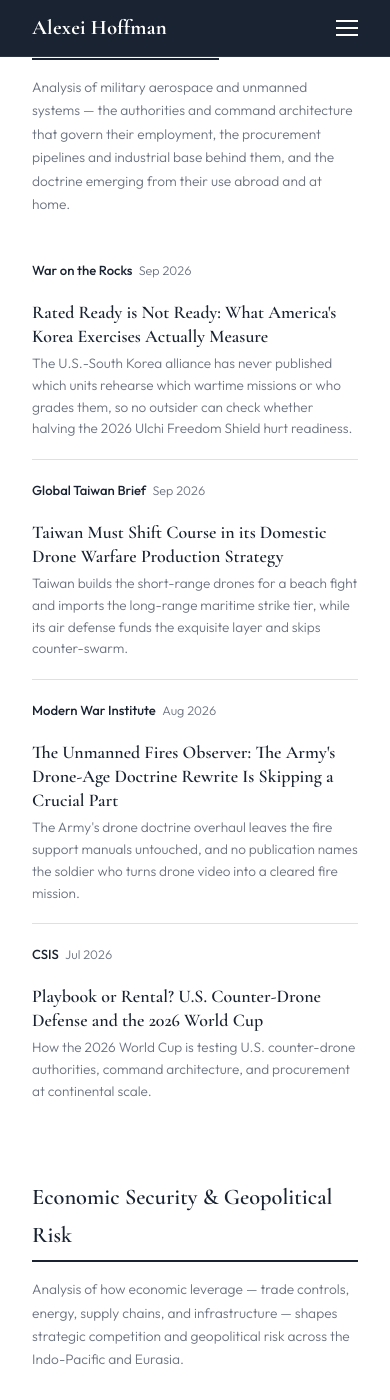
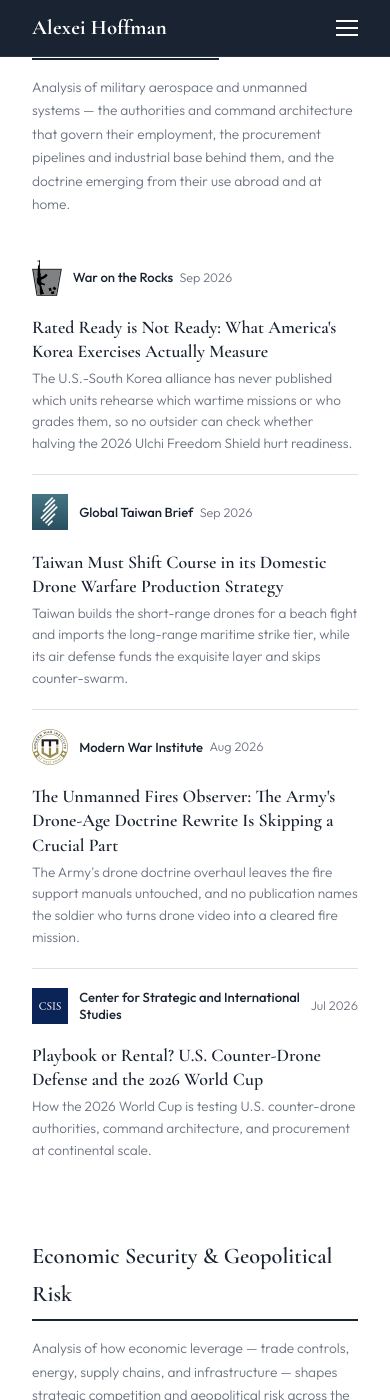
Before and after one commit to a-novi13-byte/a-novi13-byte.github.io, a Jekyll site: the page built from writing.html, in a window 390 px wide and 1400 px high, scrolled down 288 px. Built offline with Jekyll 4.4.1, drawn with Linux system fonts in a browser that asks for light colours; some of the changed text lies outside the part shown.

Commit message:
Update writing.html

```diff
--- a/writing.html
+++ b/writing.html
@@ -3,6 +3,59 @@ layout: default
 title: Policy Writing
 permalink: /writing/
 ---
+
+<style>
+  /* ---- OUTLET LOGOS ---------------------------------------------------------
+     Page-level, same pattern as the hero styles in index.md.
+     Block logos live in /assets/Logos/, trimmed to the edge of the artwork.
+     Item logos: 48px tall at the top of the 140px meta column, above the
+     outlet name. Tiles, seals, and stacked marks keep their own shapes.
+     Section logos (ISD, ISW): each sits in the same 80 x 60px slot, so the
+     two share one center line. From 1280px up the slot hangs left of the
+     heading; below that it stacks above the heading text, where the margin
+     runs out.
+     Phones: item logos lead the outlet-and-date row, and long outlet names
+     wrap beside the logo instead of dropping to their own line. */
+  .writing-meta .pub-logo {
+    height: 48px;
+    width: auto;
+    max-width: 120px;
+    object-fit: contain;
+    object-position: left bottom;
+    margin-bottom: 0.25rem;
+  }
+  .section-heading.has-logo { position: relative; }
+  .section-logo {
+    display: block;
+    width: 80px;
+    height: 60px;
+    object-fit: contain;
+    object-position: left bottom;
+    margin-bottom: 0.6rem;
+  }
+  @media (min-width: 1280px) {
+    .section-logo {
+      position: absolute;
+      right: 100%;
+      top: 50%;
+      transform: translateY(-50%);
+      margin: 0 1rem 0 0;
+      object-position: center;
+    }
+  }
+  @media (max-width: 768px) {
+    .writing-meta:has(.pub-logo) { flex-wrap: nowrap; }
+    .writing-meta .pub-logo {
+      flex-shrink: 0;
+      height: 36px;
+      margin: 0 0.3rem 0 0;
+    }
+    .writing-meta:has(.pub-logo) .writing-date {
+      flex-shrink: 0;
+      white-space: nowrap;
+    }
+  }
+</style>
 
 <div class="page-header">
   <div class="page-header-inner">
@@ -19,7 +72,7 @@ permalink: /writing/
   <div class="writing-list section-aero">
 
     <div class="writing-item">
-      <div class="writing-meta"><span class="pub-badge badge-wotr">War on the Rocks</span><span class="writing-date">Sep 2026</span></div>
+      <div class="writing-meta"><img class="pub-logo" src="{{ '/assets/Logos/logo-wotr.png' | relative_url }}" alt="" loading="lazy"><span class="pub-badge badge-wotr">War on the Rocks</span><span class="writing-date">Sep 2026</span></div>
       <div class="writing-content">
         <h3><a href="https://warontherocks.com/rated-ready-is-not-ready-what-americas-korea-exercises-actually-measure/" target="_blank" rel="noopener">Rated Ready is Not Ready: What America's Korea Exercises Actually Measure</a></h3>
         <p class="writing-blurb">The U.S.-South Korea alliance has never published which units rehearse which wartime missions or who grades them, so no outsider can check whether halving the 2026 Ulchi Freedom Shield hurt readiness.</p>
@@ -27,7 +80,7 @@ permalink: /writing/
     </div>
 
     <div class="writing-item">
-      <div class="writing-meta"><span class="pub-badge badge-gti">Global Taiwan Brief</span><span class="writing-date">Sep 2026</span></div>
+      <div class="writing-meta"><img class="pub-logo" src="{{ '/assets/Logos/logo-gti.png' | relative_url }}" alt="" loading="lazy"><span class="pub-badge badge-gti">Global Taiwan Brief</span><span class="writing-date">Sep 2026</span></div>
       <div class="writing-content">
         <h3><a href="https://globaltaiwan.org/2026/09/taiwan-shift-course-drone-production/" target="_blank" rel="noopener">Taiwan Must Shift Course in its Domestic Drone Warfare Production Strategy</a></h3>
         <p class="writing-blurb">Taiwan builds the short-range drones for a beach fight and imports the long-range maritime strike tier, while its air defense funds the exquisite layer and skips counter-swarm.</p>
@@ -35,7 +88,7 @@ permalink: /writing/
     </div>
 
     <div class="writing-item">
-      <div class="writing-meta"><span class="pub-badge badge-mwi">Modern War Institute</span><span class="writing-date">Aug 2026</span></div>
+      <div class="writing-meta"><img class="pub-logo" src="{{ '/assets/Logos/logo-mwi.png' | relative_url }}" alt="" loading="lazy"><span class="pub-badge badge-mwi">Modern War Institute</span><span class="writing-date">Aug 2026</span></div>
       <div class="writing-content">
         <h3><a href="https://mwi.westpoint.edu/the-unmanned-fires-observer-the-armys-drone-age-doctrine-rewrite-is-skipping-a-crucial-part/" target="_blank" rel="noopener">The Unmanned Fires Observer: The Army's Drone-Age Doctrine Rewrite Is Skipping a Crucial Part</a></h3>
         <p class="writing-blurb">The Army's drone doctrine overhaul leaves the fire support manuals untouched, and no publication names the soldier who turns drone video into a cleared fire mission.</p>
@@ -43,7 +96,7 @@ permalink: /writing/
     </div>
 
     <div class="writing-item">
-      <div class="writing-meta"><span class="pub-badge badge-csis">CSIS</span><span class="writing-date">Jul 2026</span></div>
+      <div class="writing-meta"><img class="pub-logo" src="{{ '/assets/Logos/logo-csis.png' | relative_url }}" alt="" loading="lazy"><span class="pub-badge badge-csis">Center for Strategic and International Studies</span><span class="writing-date">Jul 2026</span></div>
       <div class="writing-content">
         <h3><a href="https://www.csis.org/analysis/playbook-or-rental-us-counter-drone-defense-and-2026-world-cup" target="_blank" rel="noopener">Playbook or Rental? U.S. Counter-Drone Defense and the 2026 World Cup</a></h3>
         <p class="writing-blurb">How the 2026 World Cup is testing U.S. counter-drone authorities, command architecture, and procurement at continental scale.</p>
@@ -58,7 +111,7 @@ permalink: /writing/
   <div class="writing-list section-econ">
 
     <div class="writing-item">
-      <div class="writing-meta"><span class="pub-badge badge-guanxi">European Guanxi</span><span class="writing-date">Jun 2026</span></div>
+      <div class="writing-meta"><img class="pub-logo" src="{{ '/assets/Logos/logo-guanxi.png' | relative_url }}" alt="" loading="lazy"><span class="pub-badge badge-guanxi">European Guanxi</span><span class="writing-date">Jun 2026</span></div>
       <div class="writing-content">
         <h3><a href="https://www.europeanguanxi.com/post/between-brussels-and-beijing-central-asia-and-the-contest-over-rules-routes-and-resources" target="_blank" rel="noopener">Between Brussels and Beijing: Central Asia and the Contest Over Rules, Routes, and Resources</a></h3>
         <p class="writing-blurb">How Brussels and Beijing's competing frameworks for investment, critical minerals, and carbon regulation are reshaping Central Asia.</p>
@@ -66,7 +119,7 @@ permalink: /writing/
     </div>
 
     <div class="writing-item">
-      <div class="writing-meta"><span class="pub-badge badge-choice">CHOICE</span><span class="writing-date">Mar 2026</span></div>
+      <div class="writing-meta"><img class="pub-logo" src="{{ '/assets/Logos/logo-choice.png' | relative_url }}" alt="" loading="lazy"><span class="pub-badge badge-choice">China Observers in Central and Eastern Europe</span><span class="writing-date">Mar 2026</span></div>
       <div class="writing-content">
         <h3><a href="https://chinaobservers.eu/beijings-balkan-steel-trap-cbam-and-the-politics-of-decarbonization-in-serbia/" target="_blank" rel="noopener">Beijing's Balkan Steel Trap: CBAM and the Politics of Decarbonization in Serbia</a></h3>
         <p class="writing-blurb">How Chinese industrial overcapacity and EU carbon border policy collide in Southeastern Europe.</p>
@@ -74,7 +127,7 @@ permalink: /writing/
     </div>
 
     <div class="writing-item">
-      <div class="writing-meta"><span class="pub-badge badge-csis">CSIS</span><span class="writing-date">Feb 2026</span></div>
+      <div class="writing-meta"><img class="pub-logo" src="{{ '/assets/Logos/logo-ngnn.png' | relative_url }}" alt="" loading="lazy"><span class="pub-badge badge-csis">Center for Strategic and International Studies</span><span class="writing-date">Feb 2026</span></div>
       <div class="writing-content">
         <h3><a href="https://nuclearnetwork.csis.org/kazakhstan-chose-russia-and-china-for-its-reactors-washington-wasnt-even-in-the-room/" target="_blank" rel="noopener">Kazakhstan Chose Russia and China for Its Reactors. Washington Wasn't Even in the Room.</a></h3>
         <p class="writing-blurb">Great-power competition over nuclear energy infrastructure in Central Asia and the strategic consequences for Washington.</p>
@@ -83,7 +136,7 @@ permalink: /writing/
 
   </div>
 
-  <h2 class="section-heading" style="margin-top: 3.5rem;">Georgetown Institute for the Study of Diplomacy — The Diplomatic Pouch</h2>
+  <h2 class="section-heading has-logo" style="margin-top: 3.5rem;"><img class="section-logo" src="{{ '/assets/Logos/logo-isd.png' | relative_url }}" alt="" loading="lazy">Georgetown Institute for the Study of Diplomacy — The Diplomatic Pouch</h2>
   <p class="section-note">Policy analysis published through Georgetown's Institute for the Study of Diplomacy, exploring how legal authorities, economic leverage, and resource competition shape U.S. security policy and strategic decision-making.</p>
 
   <div class="writing-list section-isd">
@@ -146,7 +199,7 @@ permalink: /writing/
 
   </div>
 
-  <h2 class="section-heading" style="margin-top: 3.5rem;">Institute for the Study of War — China-Taiwan Weekly Updates</h2>
+  <h2 class="section-heading has-logo" style="margin-top: 3.5rem;"><img class="section-logo" src="{{ '/assets/Logos/logo-isw.png' | relative_url }}" alt="" loading="lazy">Institute for the Study of War — China-Taiwan Weekly Updates</h2>
   <p class="section-note">Selected analytical contributions to ISW's China-Taiwan Weekly Update, a product distributed to government and military consumers covering PLA activity, CCP coercion campaigns, and Indo-Pacific security developments.</p>
 
   <div class="writing-list section-isw">
```
